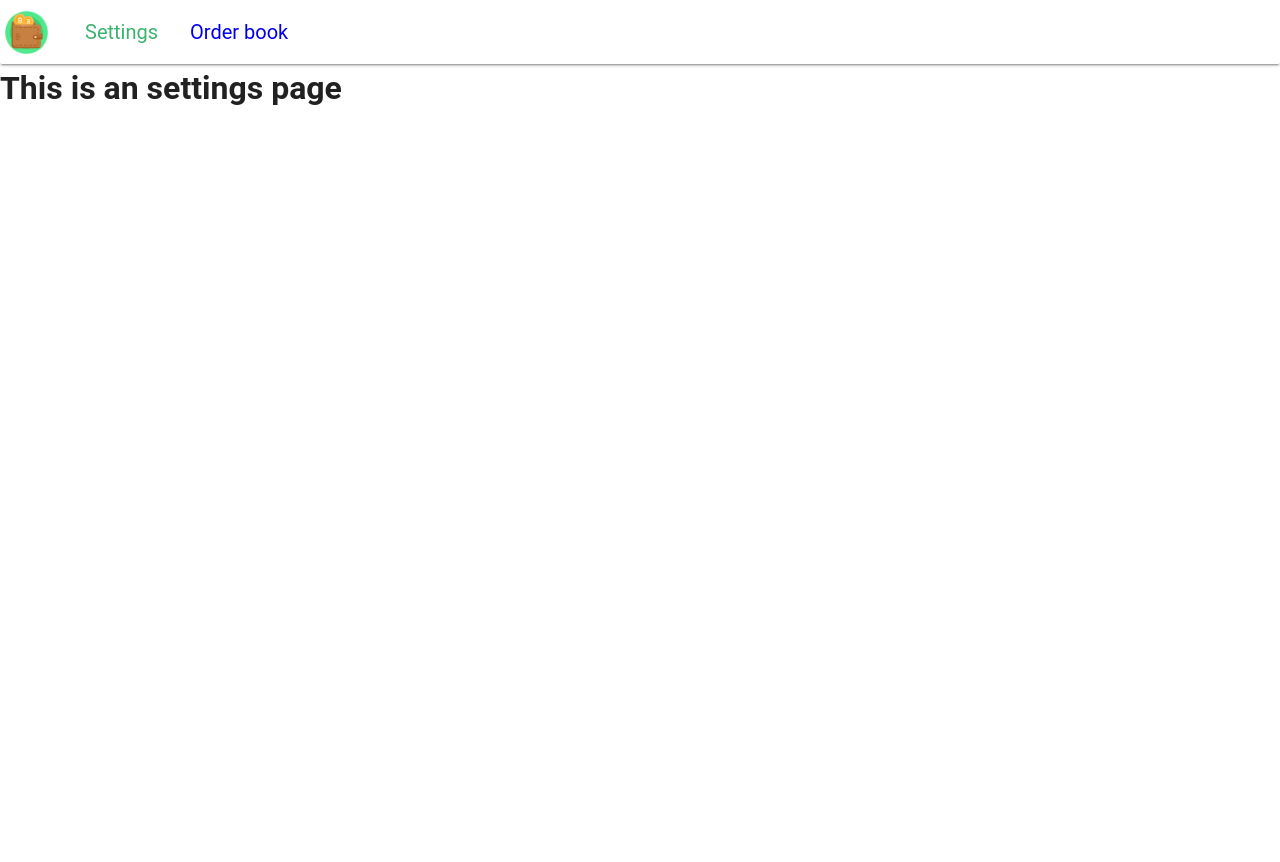
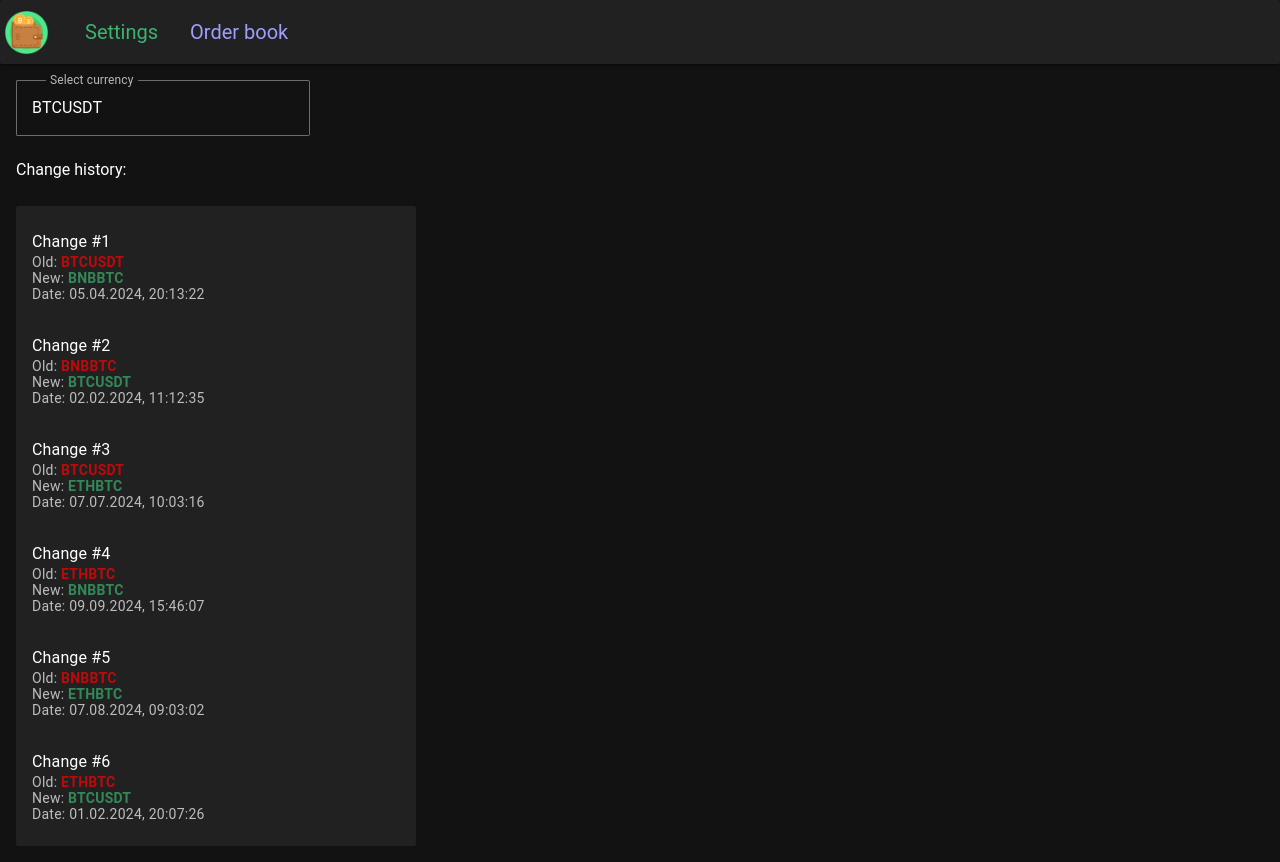
Before and after one commit to AvkaDE/koshelek-order-book, a Vue app: page /settings in a window 1280 px wide. Before the commit the page ends 800 px from the top, so only its background shows below. Built offline with nearby package versions, Linux system fonts and the light colour scheme.

Commit message:
feat: add mocks and select for settings

```diff
--- a/src/App.vue
+++ b/src/App.vue
@@ -14,7 +14,9 @@
     </v-app-bar>
 
     <v-main>
-      <RouterView />
+      <v-fade-transition>
+        <RouterView />
+      </v-fade-transition>
     </v-main>
   </v-app>
 </template>
@@ -37,7 +39,7 @@ import { RouterLink, RouterView } from 'vue-router'
 
     &:visited {
       text-decoration: none;
-      color: black;
+      color: whitesmoke;
     }
     &.active {
       color: mediumseagreen;
--- a/src/main.ts
+++ b/src/main.ts
@@ -13,7 +13,10 @@ import router from './router'
 const vuetify = createVuetify({
   components,
   directives,
-  blueprint: md1
+  blueprint: md1,
+  theme: {
+    defaultTheme: 'dark'
+  }
 })
 
 const app = createApp(App)
--- a/src/views/SettingsView.vue
+++ b/src/views/SettingsView.vue
@@ -1,20 +1,97 @@
 <template>
-  <main>
-    <div class="settings-page">
-      <h1>This is an settings page</h1>
-    </div>
-  </main>
+  <v-container fluid>
+    <v-row>
+      <v-col md="3">
+        <v-select
+          v-model="selectedPair"
+          label="Select currency"
+          :items="['BTCUSDT', 'BNBBTC', 'ETHBTC']"
+          variant="outlined"
+        ></v-select>
+      </v-col>
+    </v-row>
+
+    Change history:
+    <v-row>
+      <v-col md="4">
+        <v-list lines="three">
+          <v-list-item
+            v-for="(pair, idx) in mockLogs"
+            :key="+pair.timestamp"
+            :title="'Change #' + (idx + 1)"
+          >
+            <v-list-item-subtitle>
+              Old:
+              <span class="old"
+                ><b>{{ pair.old }}</b></span
+              >
+              <p>
+                New:
+                <span class="new"
+                  ><b>{{ pair.new }}</b></span
+                >
+              </p>
+              <p>Date: {{ pair.timestamp.toLocaleString('ru') }}</p>
+            </v-list-item-subtitle>
+          </v-list-item>
+        </v-list>
+      </v-col>
+    </v-row>
+  </v-container>
 </template>
 
 <script lang="ts">
+import { ref } from 'vue'
 import { defineComponent } from 'vue'
 
 export default defineComponent({
   name: 'SettingsView',
   setup() {
-    return {}
+    const selectedPair = ref('BTCUSDT')
+
+    const mockLogs = [
+      {
+        old: 'BTCUSDT',
+        new: 'BNBBTC',
+        timestamp: new Date(2024, 3, 5, 20, 13, 22)
+      },
+      {
+        old: 'BNBBTC',
+        new: 'BTCUSDT',
+        timestamp: new Date(2024, 1, 2, 11, 12, 35)
+      },
+      {
+        old: 'BTCUSDT',
+        new: 'ETHBTC',
+        timestamp: new Date(2024, 6, 7, 10, 3, 16)
+      },
+      {
+        old: 'ETHBTC',
+        new: 'BNBBTC',
+        timestamp: new Date(2024, 8, 9, 15, 45, 67)
+      },
+      {
+        old: 'BNBBTC',
+        new: 'ETHBTC',
+        timestamp: new Date(2024, 7, 7, 9, 3, 2)
+      },
+      {
+        old: 'ETHBTC',
+        new: 'BTCUSDT',
+        timestamp: new Date(2024, 1, 1, 20, 7, 26)
+      }
+    ]
+    return { selectedPair, mockLogs }
   }
 })
 </script>
 
-<style scoped></style>
+<style scoped lang="scss">
+.old {
+  color: red;
+}
+
+.new {
+  color: mediumseagreen;
+}
+</style>
```
